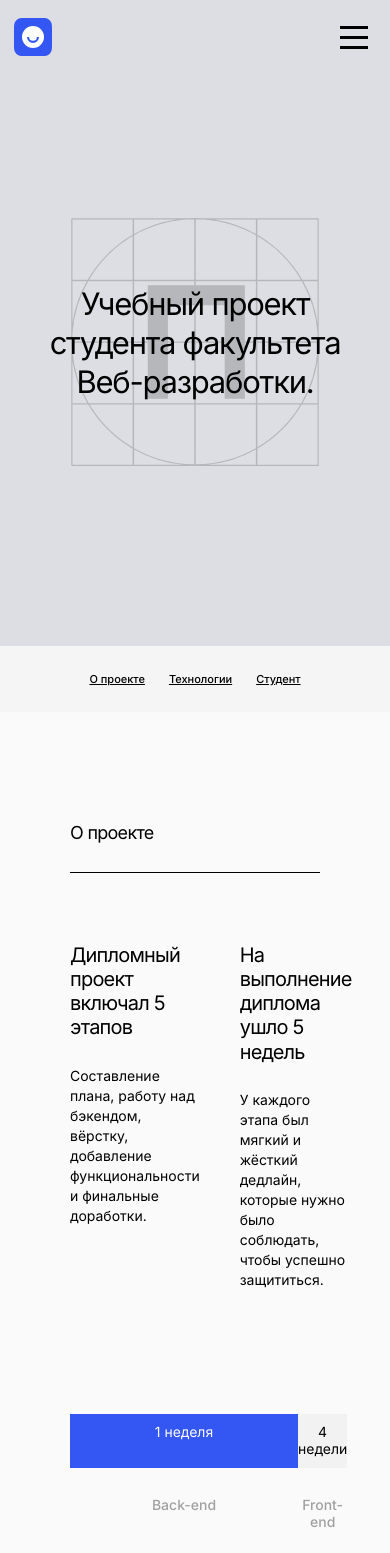
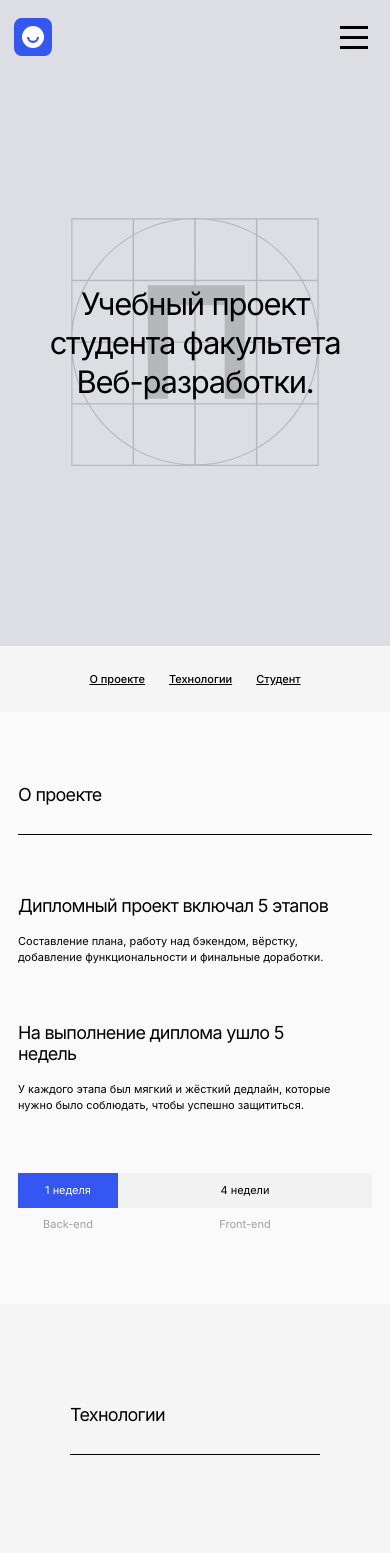
Before and after one commit to ShnaiderDanila/movies-explorer-frontend, a React (Create React App) app: page / in a window 390 px wide. Shown: the top 1553 px of the page. Built offline with nearby package versions, Linux system fonts and the light colour scheme.

Commit message:
feat: Add styles for the .about-project__time-line-text class, slightly change the previous styles and add adaptive css styles to src/components/Main/AboutProject/AboutProject.css

```diff
--- a/src/components/Main/AboutProject/AboutProject.css
+++ b/src/components/Main/AboutProject/AboutProject.css
@@ -8,10 +8,11 @@
   list-style-type: none;
   display: flex;
   justify-content: space-between;
+  gap: 40px;
 }
 
 .about-project__description {
-  margin: 0 40px 0 0;
+  max-width: 550px;
   text-align: left;
 }
 
@@ -21,7 +22,6 @@
 
 .about-project__description-title {
   margin: 0;
-  max-width: 550px;
   font-size: 20px;
   font-weight: 400;
   line-height: 24.2px;
@@ -30,7 +30,6 @@
 
 .about-project__description-text {
   margin: 26px 0 0 0;
-  max-width: 550px;
   font-size: 14px;
   line-height: 20px;
 }
@@ -39,25 +38,24 @@
   margin: 110px 0 0 0;
   display: grid;
   grid-template-columns: 228px 1fr;
-
 }
 
-.about-project__time-line-blue {
-  padding: 10px 0;
-  background-color: #3456f3;
-  color: #fff;
+.about-project__time-line-text {
+  margin: 0;
+  padding: 10px;
   text-align: center;
   font-size: 14px;
   line-height: 16.94px;
 }
 
+.about-project__time-line-blue {
+  background-color: #3456f3;
+  color: #fff;
+}
+
 .about-project__time-line-grey {
-  padding: 10px 0;
   background-color: #f2f2f2;
   color: #000;
-  text-align: center;
-  font-size: 14px;
-  line-height: 16.94px;
 }
 
 .about-project__time-line-signature {
@@ -68,3 +66,74 @@
   font-weight: 500;
   line-height: 17px;
 }
+
+/* Адаптив  */
+
+@media screen and (max-width: 768px) {
+  .about-project {
+    padding: 90px 50px;
+  }
+
+  .about-project__info {
+    gap: 30px;
+  }
+
+  .about-project__description {
+    max-width: 319px;
+  }
+
+  .about-project__description-text {
+    margin: 22px 0 0 0;
+    font-size: 12px;
+    line-height: 18px;
+  }
+
+  .about-project__time-line {
+    margin: 93px 0 0 0;
+    grid-template-columns: 140px 1fr;
+  }
+
+  .about-project__time-line-signature {
+    font-weight: 400;
+  }
+}
+
+@media screen and (max-width: 425px) {
+  .about-project {
+    padding: 72px 18px;
+  }
+
+  .about-project__info {
+    margin: 60px 0 0 0;
+    flex-direction: column;
+    gap: 57px;
+  }
+
+  .about-project__description-title {
+    font-size: 18px;
+    line-height: 21.78px;
+  }
+
+  .about-project__description-text {
+    margin: 16px 0 0 0;
+    font-size: 11px;
+    line-height: 16px;
+  }
+
+  .about-project__time-line {
+    margin: 60px 0 0 0;
+    grid-template-columns: 100px 1fr;
+  }
+
+  .about-project__time-line-text {
+    padding: 11px 10px;
+    font-size: 11px;
+    line-height: 13.31px;
+  }
+
+  .about-project__time-line-signature {
+    margin: 10px 0 0 0;
+    font-size: 11px;
+    line-height: 13.31px;
+  }
+}
```
